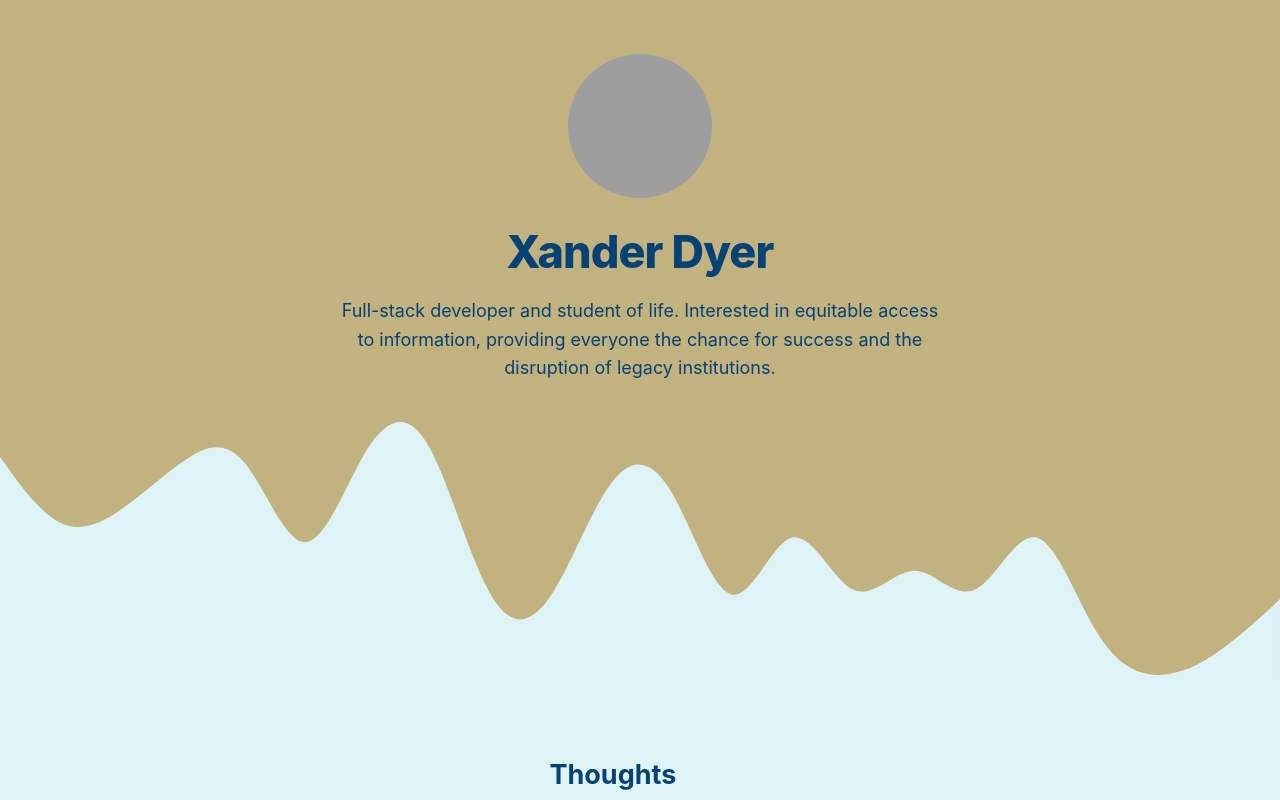
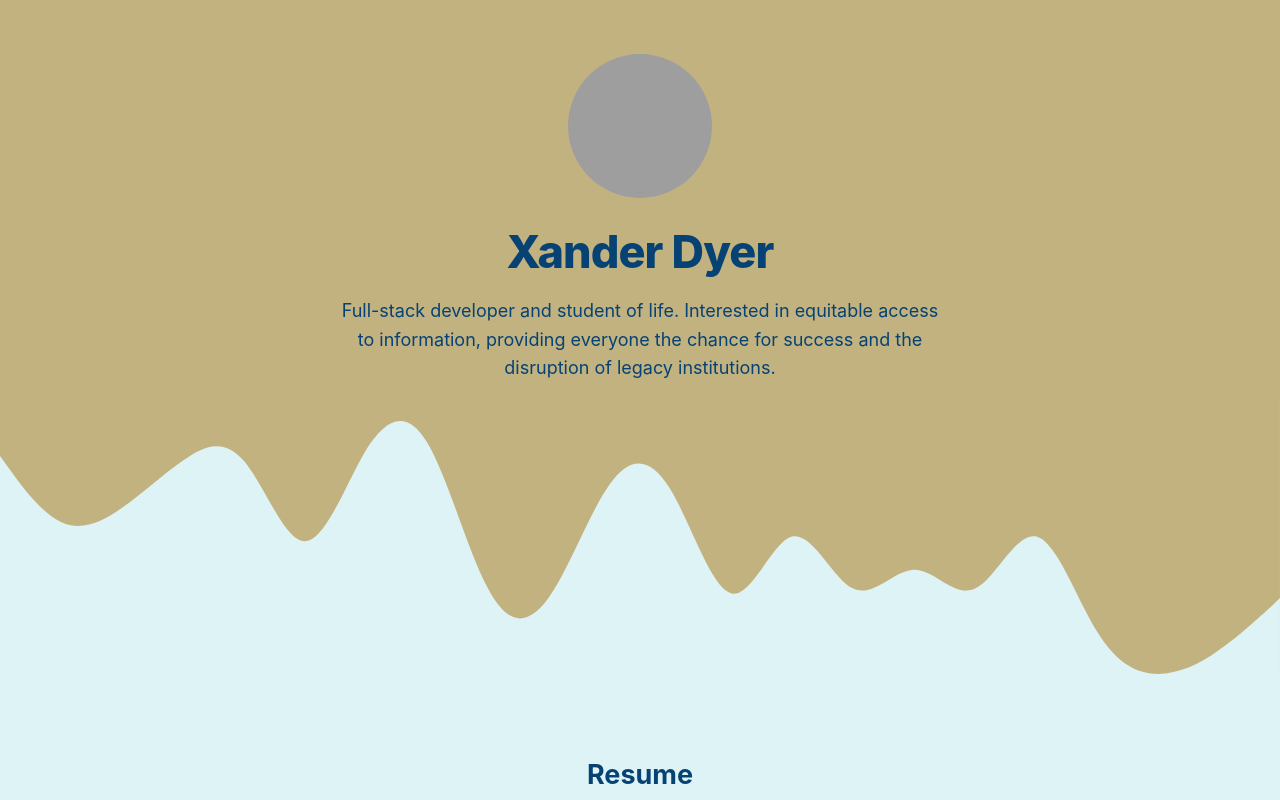
Before and after one commit to leakyfontana/nextjs-blog, a Next.js app: page / in a window 1280 px wide. Shown: the top 800 px of the page. Built offline with nearby package versions, Linux system fonts and the light colour scheme; grey boxes are pictures that could not be loaded.

Commit message:
dynamic layout styling

```diff
--- a/components/layout.module.css
+++ b/components/layout.module.css
@@ -6,5 +6,11 @@
 }
 
 .backToHome {
-  padding: 3rem 0 0;
+  padding: 1rem 0 5rem;
 }
+
+@media only screen and (min-width:769px) {
+  .backToHome a {
+    padding: 0 0 0 10%;
+  }
+}
--- a/components/layout.tsx
+++ b/components/layout.tsx
@@ -8,15 +8,31 @@ import Wave from './wave'
 const name = 'Xander Dyer'
 export const siteTitle = 'Who is Xander Dyer?'
 
-export default function Layout({
-  children,
-  home
-}: {
-  children: React.ReactNode
-  home?: boolean
-}) {
+type layoutProps = {
+  children: React.ReactNode,
+  pageName: string
+}
+
+export default function Layout(Props: layoutProps)
+
+{
+  var topLayer;
+
+  const setBackground = () => { switch(Props.pageName) {
+      case "home":
+        topLayer = `${utilStyles.backgroundShallow}`
+        return `${utilStyles.backgroundSand}`;
+      case "blog":
+        topLayer = `${utilStyles.backgroundShallow}`
+        return `${utilStyles.backgroundSeaFoam}`;
+      default:
+        topLayer = `${utilStyles.backgroundShallow}`
+        return `${utilStyles.backgroundSand}`;
+    }
+  }
+
   return (
-    <div>
+    <div className={ setBackground() }>
       <Head>
         <link rel="icon" href="/favicon.ico" />
         <meta
@@ -33,7 +49,7 @@ export default function Layout({
         <meta name="twitter:card" content="summary_large_image" />
       </Head>
       <header className={styles.header}>
-        {home ? (
+        {Props.pageName == "home" ? (
           <>
             <div className={utilStyles.container}>
               <Image
@@ -49,7 +65,6 @@ export default function Layout({
                 equitable access to information, providing everyone the chance for success
                 and the disruption of legacy institutions.</p>
             </div>
-            <Wave color="#def3f6" layer={0} />
           </>
         ) : (
           <>
@@ -72,13 +87,13 @@ export default function Layout({
                 </Link>
               </h2>
             </div>
-            <Wave color="#def3f6" layer={0}/>
+            <Wave isHome={false} layer={1}/>
           </>
         )}
       </header>
-      <main>{children}</main>
-      {!home && (
-        <div className={` ${styles.backToHome} ${utilStyles.shallowColor} `}>
+      <main>{Props.children}</main>
+      {Props.pageName != "home" && (
+        <div className={` ${styles.backToHome} ${topLayer} `}>
           <Link href="/">
             <a>← Back to home</a>
           </Link>
--- a/components/wave.tsx
+++ b/components/wave.tsx
@@ -2,20 +2,23 @@ import styles from './wave.module.css'
 import utilStyles from '../styles/utils.module.css'
 
 interface WaveProps {
-    color: string,
+    isHome: boolean,
     layer: number
 }
 
 export default function Wave(Props: WaveProps) {
 
     var backgroundColor;
+    var color;
 
     switch(Props.layer) {
         case 0:
             backgroundColor = '#C2B280';
+            color = '#def3f6';
             break;
         case 1:
             backgroundColor = '#def3f6';
+            color = '#76b6c4';
             break;
         default:
             backgroundColor = '#FFFFFF';
@@ -25,7 +28,7 @@ export default function Wave(Props: WaveProps) {
     return (
     <svg className={utilStyles.wave} xmlns="http://www.w3.org/2000/svg" viewBox="0 0 1440 320">
         <rect width="100%" height="100%" fill={backgroundColor}></rect>
-        <path className={utilStyles.path} vectorEffect="non-scaling-stroke" fill={Props.color}
+        <path className={utilStyles.path} vectorEffect="non-scaling-stroke" fill={color}
         fillOpacity="1" d="M0,64L11.4,80C22.9,96,46,128,69,138.7C91.4,149,114,139,137,122.7C160,
         107,183,85,206,69.3C228.6,53,251,43,274,69.3C297.1,96,320,160,343,160C365.7,160,389,96,
         411,58.7C434.3,21,457,11,480,48C502.9,85,526,171,549,213.3C571.4,256,594,256,617,224C640,
@@ -40,7 +43,7 @@ export default function Wave(Props: WaveProps) {
         617,320C594.3,320,571,320,549,320C525.7,320,503,320,480,320C457.1,320,434,320,411,320C388.6,
         320,366,320,343,320C320,320,297,320,274,320C251.4,320,229,320,206,320C182.9,320,160,320,137,
         320C114.3,320,91,320,69,320C45.7,320,23,320,11,320L0,320Z"></path>
-        <rect x="0" y="315" width="100%" height="50%" fill={Props.color}></rect>
+        <rect x="0" y="315" width="100%" height="50%" fill={color}></rect>
     </svg>
     )
 }
--- a/pages/index.tsx
+++ b/pages/index.tsx
@@ -17,11 +17,18 @@ export default function Home({
   }[]
 }) {
   return (
-    <Layout home>
+    <Layout pageName={"home"}>
       <Head>
         <title>{siteTitle}</title>
       </Head>
       <section className={`${utilStyles.headingMd} ${utilStyles.seaFoam}`}>
+        <Wave isHome={true} layer={0} />
+        <div className={utilStyles.container}>
+          <h2 className={utilStyles.headingLg}>Resume</h2>
+        </div>
+      </section>
+      <section className={`${utilStyles.headingMd} ${utilStyles.shallow}`}>
+        <Wave isHome={true} layer={1} />
         <div className={`${utilStyles.container} `}>
           <h2 className={utilStyles.headingLg}>Thoughts</h2>
           <ul className={utilStyles.list}>
@@ -39,12 +46,6 @@ export default function Home({
           </ul>
         </div>
       </section>
-      <section className={`${utilStyles.headingMd} ${utilStyles.shallow}`}>
-        <Wave color="#76b6c4" layer={1} />
-        <div className={utilStyles.container}>
-          <h2 className={utilStyles.headingLg}>Resume</h2>
-        </div>
-      </section>
     </Layout>
   )
 }
--- a/pages/posts/[id].tsx
+++ b/pages/posts/[id].tsx
@@ -34,7 +34,7 @@ export default function Post({
   }
 }) {
   return (
-    <Layout>
+    <Layout pageName={"blog"}>
       <div className={utilStyles.shallow}>
         <Head>
           <title>{postData.title}</title>
--- a/styles/global.css
+++ b/styles/global.css
@@ -20,13 +20,12 @@ body {
   line-height: 1.6;
   font-size: 18px;
   color:  var(--deap-sea);
-  background-color: var(--sand);
 }
 
 
 
 a {
-  color: var(--shallow);
+  color: white;
   text-decoration: none;
 }
 
--- a/styles/utils.module.css
+++ b/styles/utils.module.css
@@ -66,6 +66,19 @@
   padding: 3rem 2rem;
 }
 
+.backgroundSand {
+  background-color: var(--sand);
+}
+
+.backgroundSeaFoam {
+  background-color: var(--sea-foam);
+}
+
+.backgroundShallow {
+  background-color: var(--shallow);
+}
+
+
 .seaFoam {
   background-color: var(--sea-foam);
   margin-top: -.05rem;
@@ -76,7 +89,6 @@
 
 .shallow {
   background-color: var(--shallow);
-    /* margin-top: -.05rem; */
   margin-bottom: -.1rem;
   display: flex;
   flex-direction: column;
```
Lines whose indentation alone changed are shown as unchanged.
